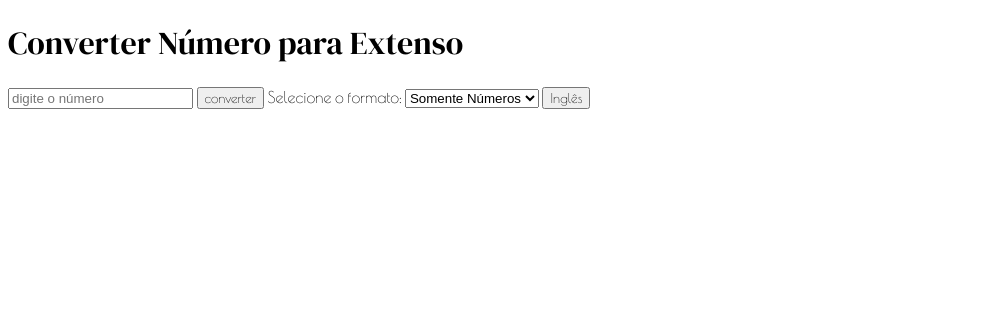
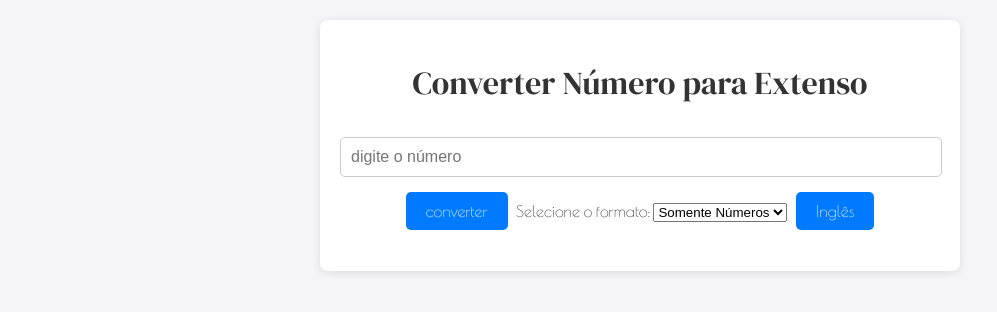
Before and after one commit to RhinnoDeveloper/extenso, a plain HTML site: page index.html in a window 1280 px wide. Shown: the whole page, without its empty margins (0-997 px from the left). Drawn offline with nearby package versions, Linux system fonts and the light colour scheme; a web font is replaced by a local one.

Commit message:
Nova atualização style.css

```diff
--- a/style.css
+++ b/style.css
@@ -1,6 +1,14 @@
 @import url('https://fonts.googleapis.com/css2?family=DM+Serif+Display:ital@0;1&display=swap');
 @import url('https://fonts.googleapis.com/css2?family=DM+Serif+Display:ital@0;1&family=Poiret+One&display=swap');
 @import url('https://fonts.googleapis.com/css2?family=DM+Serif+Display:ital@0;1&family=Monsieur+La+Doulaise&family=Poiret+One&display=swap');
+
+body {
+    background-color: #f4f4f9;
+    color: #333;
+    text-align: center;
+    margin: 0;
+    padding: 20px;
+}
 
 .title {
     font-family: "DM Serif Display", serif;
@@ -12,10 +20,43 @@
     font-family: "Poiret One", serif;
     font-weight: 400;
     font-style: normal;
+    max-width: 600px;
+    margin: 0 auto;
+    padding: 20px;
+    background-color: #fff;
+    border-radius: 8px;
+    box-shadow: 0 2px 10px rgba(0, 0, 0, 0.1);
+}
+
+input {
+    width: calc(100% - 20px);
+    padding: 10px;
+    margin: 10px 0;
+    border: 1px solid #ccc;
+    border-radius: 5px;
+    font-size: 16px;
 }
 
 button {
     font-family: "Poiret One", serif;
     font-weight: 400;
     font-style: normal;
+    padding: 10px 20px;
+    margin: 5px;
+    background-color: #007bff;
+    color: #fff;
+    border: none;
+    border-radius: 5px;
+    font-size: 16px;
+    cursor: pointer;
 }
+
+button:hover {
+    background-color: #0056b3;
+}
+
+.result {
+    margin-top: 20px;
+    font-size: 18px;
+    font-weight: bold;
+}
```
